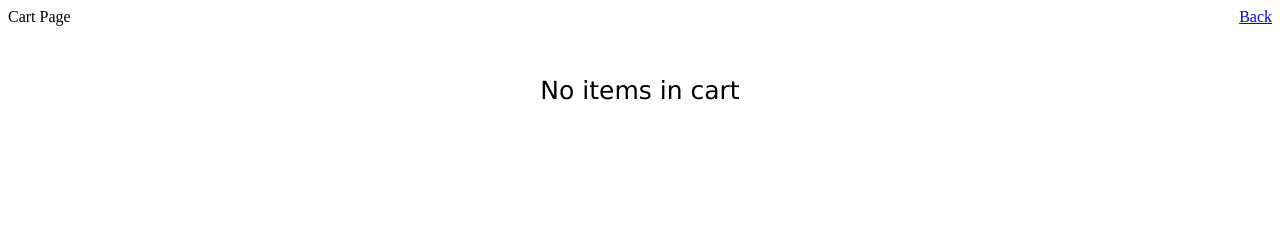
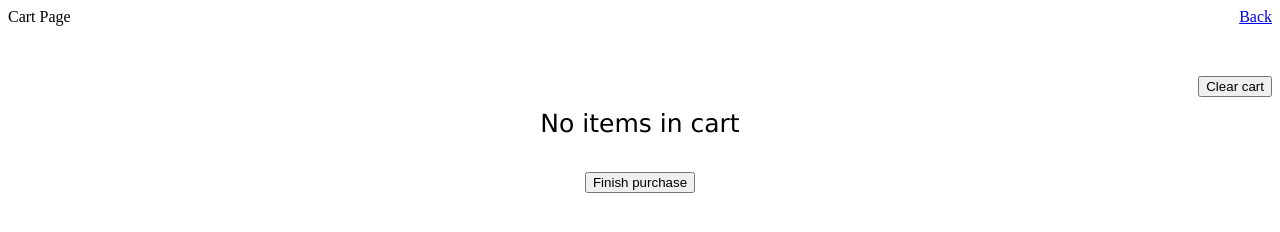
Before and after one commit to NikolajHoggins/service-management-project, a plain HTML site: page frontend/cartpage.html in a window 1280 px wide. Drawn offline with Linux system fonts and the light colour scheme.

Commit message:
Cart works

```diff
--- a/frontend/assets/css/style.css
+++ b/frontend/assets/css/style.css
@@ -1,5 +1,11 @@
+.clear-container {
+  margin-top: 50px;
+  display: flex;
+  justify-content: flex-end;
+  margin-bottom: 12px;
+}
+
 .cart {
-  margin-top: 50px;
   text-align: center;
   font-family: "Lucida Sans", "Lucida Sans Regular", "Lucida Grande",
     "Lucida Sans Unicode", Geneva, Verdana, sans-serif;
@@ -16,3 +22,10 @@
   align-items: center;
   border: 1px solid black;
 }
+
+.buy-container {
+  margin-top: 34px;
+  width: 100%;
+  display: flex;
+  justify-content: center;
+}
--- a/frontend/assets/js/cart.js
+++ b/frontend/assets/js/cart.js
@@ -1,11 +1,25 @@
 const backendService = new BackendService("jesper");
+let cart = JSON.parse(localStorage.getItem("cart"));
 
 window.addEventListener("DOMContentLoaded", (event) => {
   main();
+
+  document.getElementById("buyBtn").onclick = () => {
+    if (!cart) {
+      alert("please add items to cart");
+    } else {
+    }
+  };
+  document.getElementById("clearBtn").onclick = () => {
+    localStorage.removeItem("cart");
+    cart = JSON.parse(localStorage.getItem("cart"));
+    main();
+  };
 });
 
 function main() {
-  const cart = JSON.parse(localStorage.getItem("cart"));
+  document.getElementById("cart").innerHTML = "";
+
   if (!cart) {
     document.getElementById("cart").innerHTML = "No items in cart";
     return;
--- a/frontend/cartpage.html
+++ b/frontend/cartpage.html
@@ -10,7 +10,14 @@
     <a href="/" style="float: right">Back</a>
     <label for="inputFieldText">Cart Page</label>
 
+    <div class="clear-container">
+      <button id="clearBtn">Clear cart</button>
+    </div>
     <div id="cart" class="cart"></div>
+
+    <div class="buy-container">
+      <button id="buyBtn" class="buyBtn">Finish purchase</button>
+    </div>
     <script src="./assets/js/services/BackendService.js"></script>
 
     <script src="./assets/js/cart.js"></script>
```
